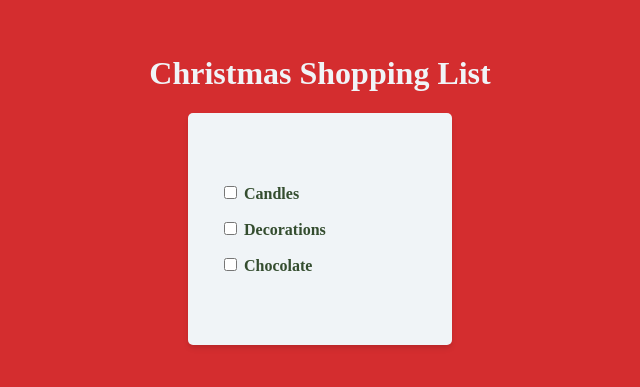
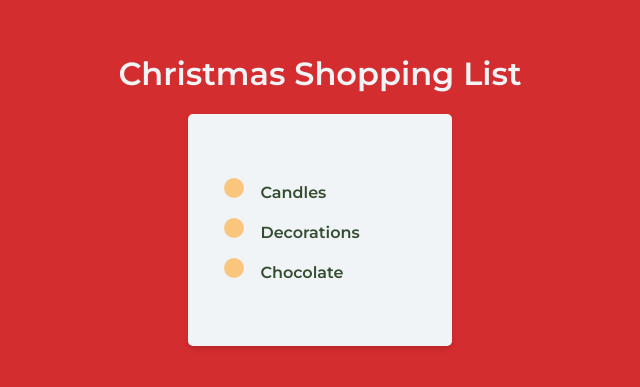
Before and after one commit to kittywizard/javascriptmas, a plain HTML site: page day18/index.html in a window 1280 px wide. Shown: the part 211-598 px from the top of the page, without its empty margins (320-960 px from the left). Drawn offline with Linux system fonts and the light colour scheme.

Commit message:
custom button complete!

```diff
--- a/day18/index.css
+++ b/day18/index.css
@@ -21,6 +21,7 @@
       text-align: center;
       color: var(--snow);
       background-color: var(--bright-red);
+      font-family: 'Montserrat', sans-serif;
   }
 
   .checklist {
@@ -52,6 +53,58 @@
   }
 
 
+  /*
+    custom checkboxes here
+  */
+
+  .checklist input {
+      position: absolute;
+      opacity: 0;
+  }
+
+  .checkbox {
+      content: '';
+      background-color: var(--gold);
+      border-radius: 100%;
+      display: inline-block;
+      width: 20px;
+      height: 20px;
+      position: relative;
+      top:0;
+      left: 4px;
+      cursor: pointer;
+      margin-right: 1em;
+  }
+
+  /* selects all the spans within the label container on hover/click  */
+  .custom:hover input[type=checkbox] ~ .checkbox,
+  .custom input[type=checkbox]:checked ~ .checkbox
+ {
+    background-color: var(--wine-red);
+}
+
+/* Create the indicator (the dot/circle - hidden when not checked) */
+.checkbox:after {
+    content: "";
+    position: absolute;
+    display: none;
+  }
+
+    /* Show the indicator (dot/circle) when checked */
+.custom input[type=checkbox]:checked ~ .checkbox:after {
+    display: block;
+  }
+
+  /* Style the indicator (dot/circle) */
+  .custom .checkbox:after {
+    left: 5px;
+    top: 5px;
+    width: 10px;
+    height: 10px;
+    border-radius: 100%;
+    background-color: var(--snow);
+  }
+
   /* Task:
   - Write the CSS to create custom checkboxes for our shopping list.
 
--- a/day18/index.html
+++ b/day18/index.html
@@ -1,5 +1,8 @@
 <html>
     <head>
+        <link rel="preconnect" href="https://fonts.googleapis.com">
+        <link rel="preconnect" href="https://fonts.gstatic.com" crossorigin>
+        <link href="https://fonts.googleapis.com/css2?family=Montserrat:wght@400;600&display=swap" rel="stylesheet">
         <link rel="stylesheet" href="index.css">
     </head>
     <body>
--- a/day18/index.js
+++ b/day18/index.js
@@ -4,9 +4,10 @@ const checklist = document.getElementById("checklist")
 for (let i=0; i<items.length; i++) {
     checklist.innerHTML += `
          <div class="checklist-item">
-                <input type="checkbox" id="${items[i]}" value="${items[i]}">
-                <label for="${items[i]}" class="strikethrough">
-                    <span class="custom-checkbox">${items[i]}
+                <label for="${items[i]}" class="strikethrough custom">
+                    <input type="checkbox" id="${items[i]}" value="${items[i]}">
+                    <span class="checkbox"></span>
+                    ${items[i]}
                 </label>
             </div>
     `
```
